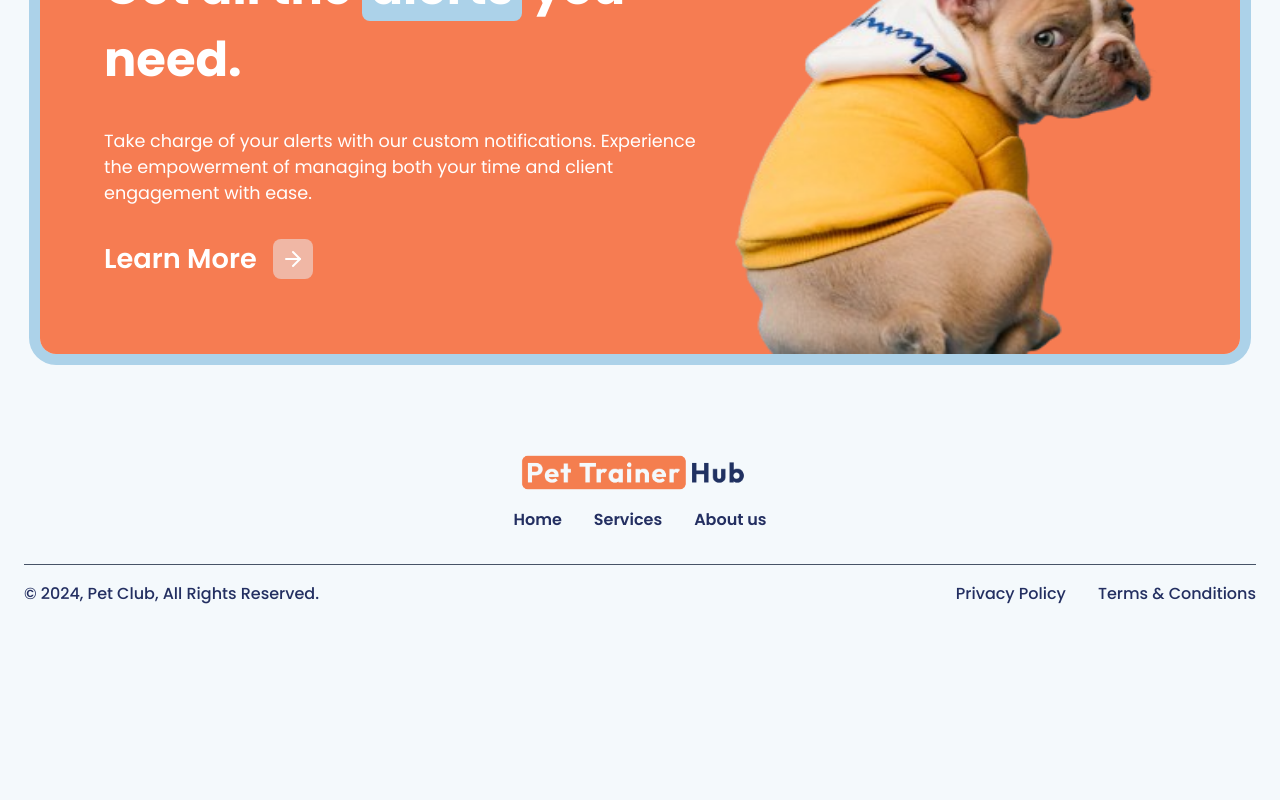
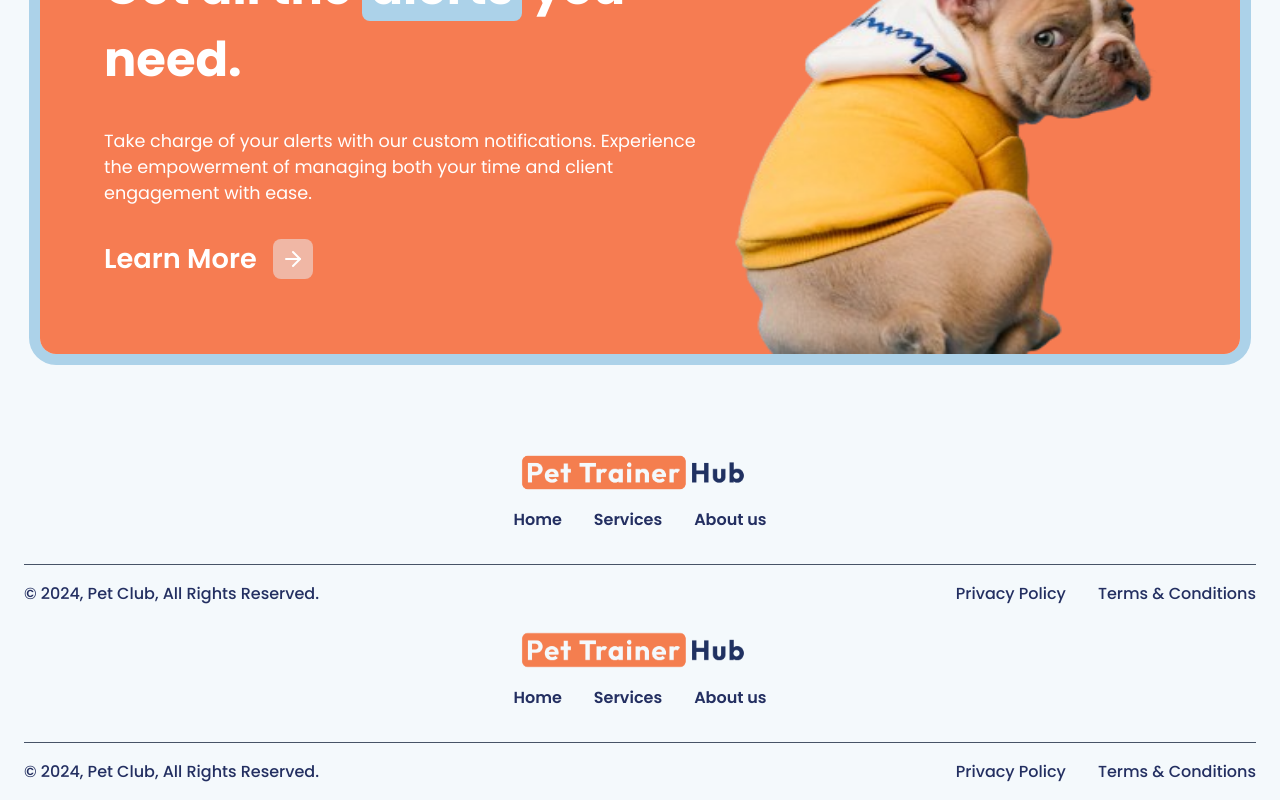
Before and after one commit to HeryRuiz/PetLoverHub, a React (Vite) app: page / in a window 1280 px wide. Shown: the part 3039-3839 px from the top of the page. Before the commit the page ends 3661 px from the top, so only its background shows below. Built offline with nearby package versions, Linux system fonts and the light colour scheme.

Commit message:
added layout

```diff
--- a/src/App.jsx
+++ b/src/App.jsx
@@ -11,6 +11,7 @@ import Login from "./pages/Auth/Login";
 import Signup from "./pages/Auth/Signup";
 import Dashboard from "./pages/Dash/Dashboard";
 import Password from "./pages/Auth/Password";
+import Layout from "./pages/Layout/Layout";
 const ScrollToTop = () => {
   const { pathname } = useLocation();
 
@@ -38,7 +39,13 @@ function App() {
     <Router>
       <ScrollToTop />
       <Routes>
-        <Route path="/" element={<Home onBurger={onBurger} offBurger={offBurger}/>} />
+        <Route element={<Layout onBurger={onBurger} offBurger={offBurger} />}>
+          <Route
+            path="/"
+            element={<Home onBurger={onBurger} offBurger={offBurger} />}
+          />
+          <Route path="/login" element={<Login />} />
+        </Route>
         <Route path="*" element={<Login />} />
         <Route path="/login" element={<Login />} />
         <Route path="/signup" element={<Signup />} />
--- /dev/null
+++ b/src/pages/Layout/Layout.jsx
@@ -0,0 +1,16 @@
+import React from "react";
+import { Outlet } from "react-router-dom";
+import Nav from "./Nav";
+import Footer from "./Footer";
+
+function Layout({ onBurger, offBurger }) {
+  return (
+    <>
+      <Nav onBurger={onBurger} offBurger={offBurger} />
+      <Outlet />
+      <Footer />
+    </>
+  );
+}
+
+export default Layout;
--- a/src/pages/home/Home.jsx
+++ b/src/pages/home/Home.jsx
@@ -4,13 +4,12 @@ import Noti from "./Noti";
 import Banner from "./Banner";
 import Phone from "./Phone";
 import Window from "./Window";
-import Nav from "./Nav";
-import Footer from "./Footer";
+import Nav from "../Layout/Nav";
+import Footer from "../Layout/Footer";
 
-function Home({ onBurger, offBurger }) {
+function Home() {
   return (
     <>
-      <Nav onBurger={onBurger} offBurger={offBurger} />
       <Hero />
       <main>
         <Phone />
```
Also changed, not shown: src/pages/Layout/Burger.jsx (renamed from src/pages/home/Burger.jsx), src/pages/Layout/Footer.jsx (renamed from src/pages/home/Footer.jsx), src/pages/Layout/Nav.jsx (renamed from src/pages/home/Nav.jsx), src/pages/Layout/styles/Burger.css (renamed from src/pages/home/styles/Burger.css), src/pages/Layout/styles/Footer.css (renamed from src/pages/home/styles/Footer.css), src/pages/Layout/styles/Nav.css (renamed from src/pages/home/styles/Nav.css).
